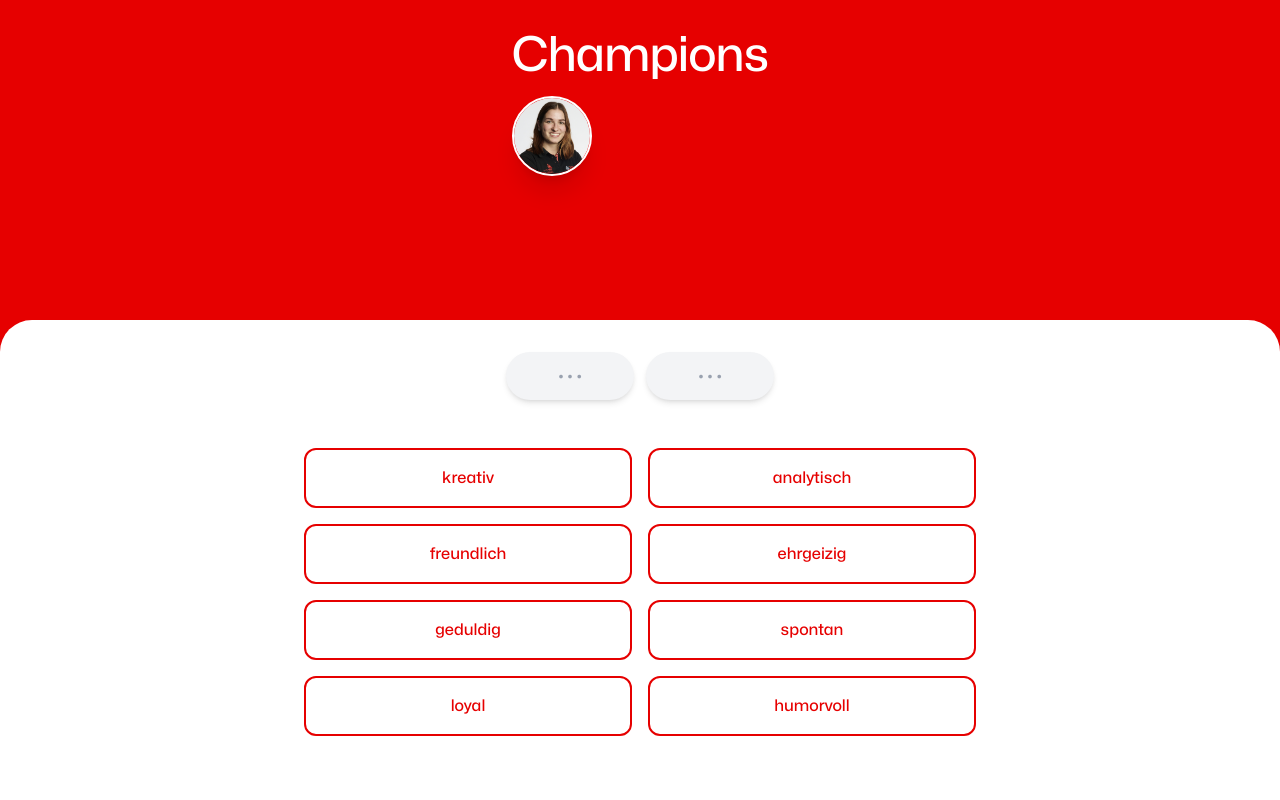
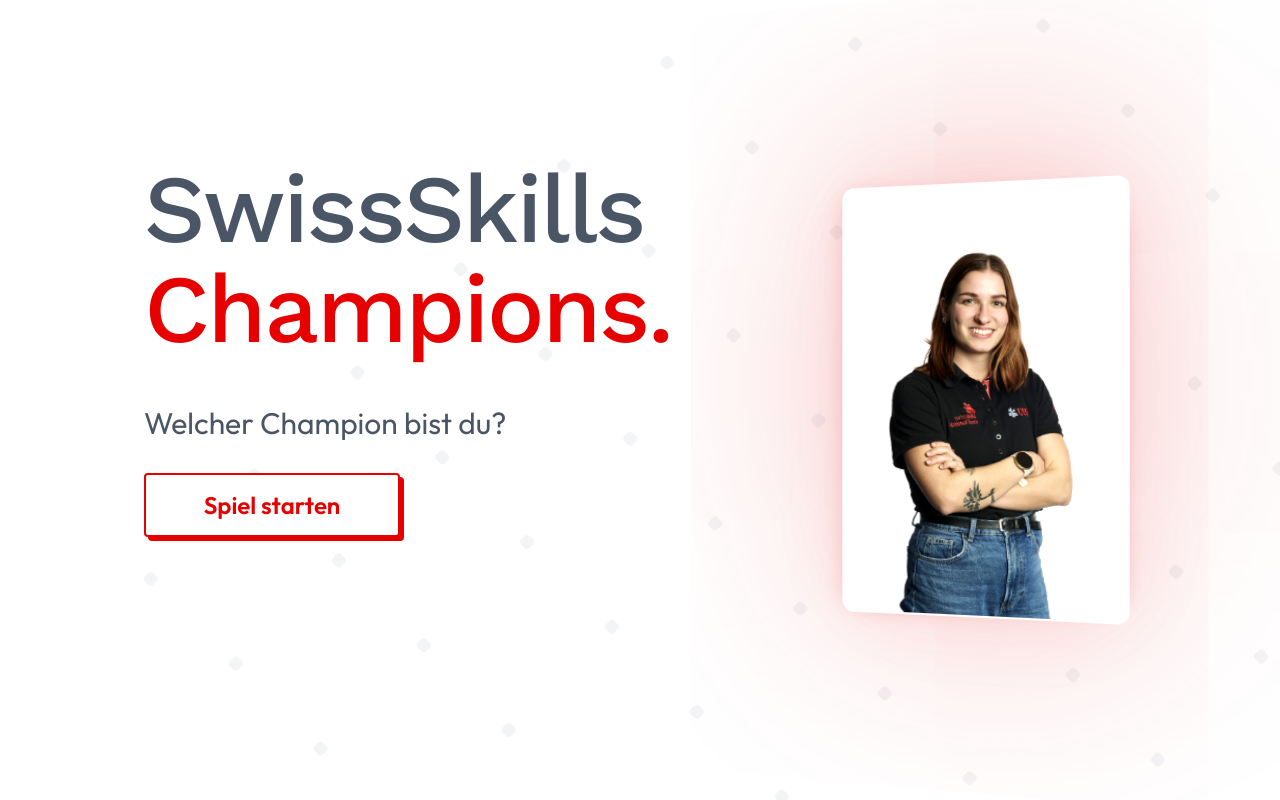
Before and after one commit to schmt5/champs, a React (Vite) app: page / in a window 1280 px wide. Built offline with nearby package versions, Linux system fonts and the light colour scheme.

Commit message:
add fonts

```diff
--- a/index.html
+++ b/index.html
@@ -1,13 +1,25 @@
 <!DOCTYPE html>
 <html lang="de">
+
 <head>
   <meta charset="UTF-8" />
   <link rel="icon" type="image/svg+xml" href="/vite.svg" />
   <meta name="viewport" content="width=device-width, initial-scale=1.0" />
+
+  <link rel="preconnect" href="https://fonts.googleapis.com">
+  <link rel="preconnect" href="https://fonts.gstatic.com" crossorigin>
+  <link href="https://fonts.googleapis.com/css2?family=Outfit&display=swap" rel="stylesheet">
+  <link
+    href="https://fonts.googleapis.com/css2?family=Outfit:wght@100..900&family=Work+Sans:ital,wght@0,100..900;1,100..900&display=swap"
+    rel="stylesheet">
+
+
   <title>SwissSkills Champions</title>
 </head>
+
 <body>
   <div id="root"></div>
   <script type="module" src="/src/main.jsx"></script>
 </body>
+
 </html>
--- a/src/App.jsx
+++ b/src/App.jsx
@@ -5,7 +5,7 @@
 import { ExplainScreen } from "./components/ExplainScreen";
 
 function App() {
-  const [status, setStatus] = useState("explain");
+  const [status, setStatus] = useState("home");
 
   // State für ausgewählte Adjektive (max. 2)
   const [selectedAdjectives, setSelectedAdjectives] = useState([]);
--- a/src/index.css
+++ b/src/index.css
@@ -1,13 +1,4 @@
 @import "tailwindcss";
-
-@font-face {
-  font-family: 'Mona Sans';
-  font-weight: 200 900;
-  font-display: block;
-  font-style: normal;
-  font-stretch: 75% 125%;
-  src: url('./fonts/Mona-Sans.var.woff2') format('woff2');
-}
 
 @theme {
   --color-primary-50: rgba(230, 0, 0, 0.05);
@@ -38,11 +29,20 @@
 
 /* Apply globally */
 :root {
-  --font-family-base: 'Mona Sans', system-ui, sans-serif;
+  --font-family-display: 'Work Sans', sans-serif;
+  --font-family-base: 'Outfit', sans-serif;
 }
 
 body {
   font-family: var(--font-family-base);
+  font-optical-sizing: auto;
+  font-style: normal;
+}
+
+.font-display {
+  font-family: var(--font-family-display);
+  font-optical-sizing: auto;
+  font-style: normal;
 }
 
 progress {
```
Lines whose indentation alone changed are shown as unchanged.
